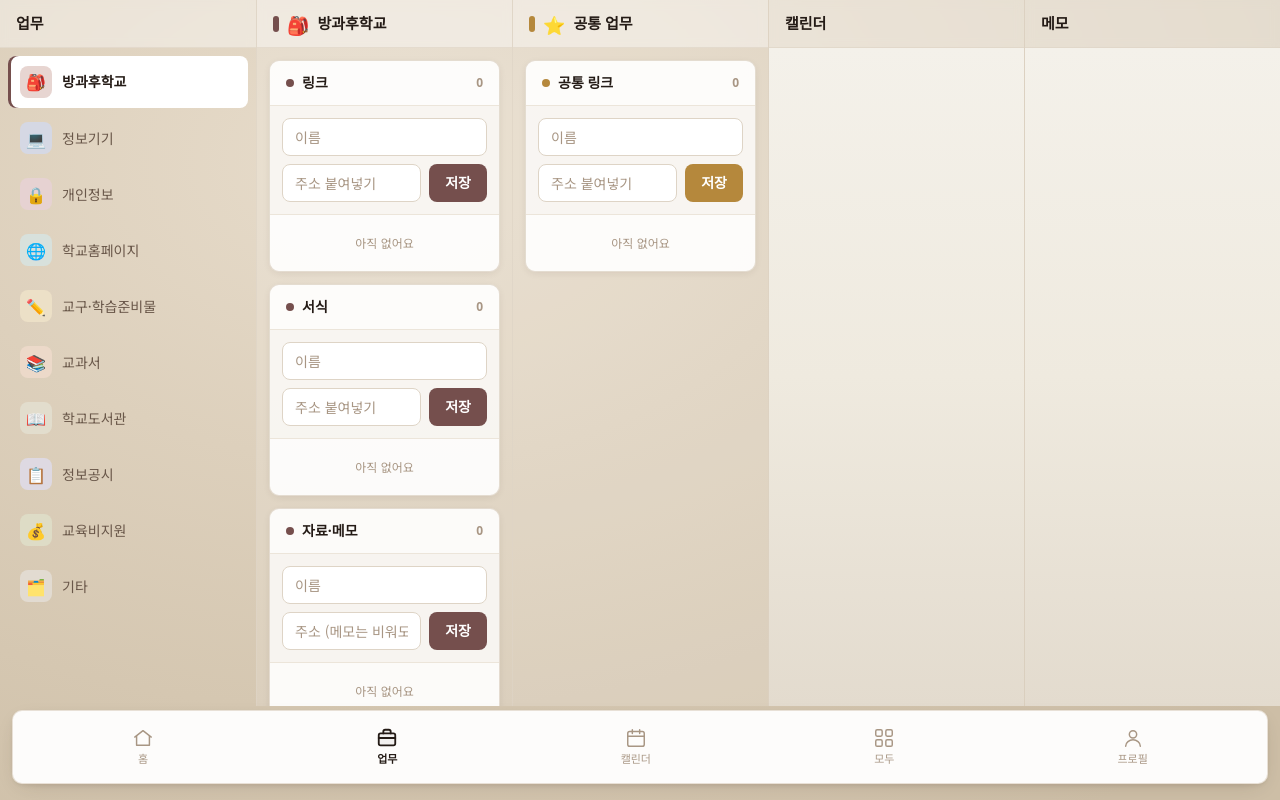
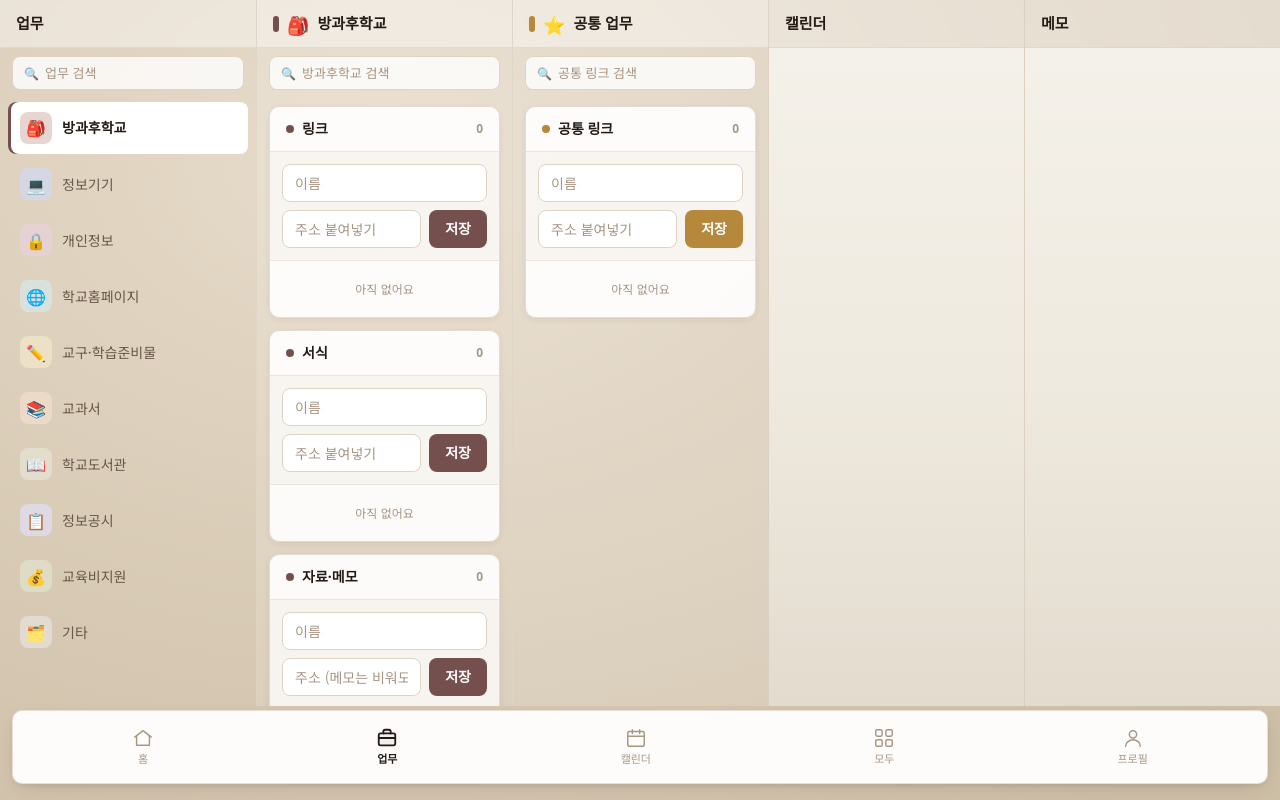
Before and after one commit to joohj0519-blip/spero-spera-memo, a React (Vite) app: page /dashboard in a window 1280 px wide. Built offline with nearby package versions, Linux system fonts and the light colour scheme; a web font is replaced by a local one.

Commit message:
feat: 대시보드 각 칸에 검색창 추가
- 업무목록/선택업무/공통링크 칸에 검색 필터 추가
- 링크 검색은 원래 인덱스 유지해 삭제 정확히 동작

Co-Authored-By: Claude Opus 4.8 <noreply@anthropic.com>

```diff
--- a/src/pages/Dashboard.tsx
+++ b/src/pages/Dashboard.tsx
@@ -17,6 +17,9 @@ const COMMON_ACCENT = '#b5883c'  // 허니 앰버(포인트)
 export default function Dashboard() {
   const [data, setData] = useState<DashData>({})
   const [sel, setSel] = useState(0)
+  const [areaQuery, setAreaQuery] = useState('')
+  const [detailQuery, setDetailQuery] = useState('')
+  const [commonQuery, setCommonQuery] = useState('')
 
   useEffect(() => {
     const reload = () => { void getDashboard().then(setData) }
@@ -54,8 +57,11 @@ export default function Dashboard() {
       {/* ① 업무 목록 */}
       <aside className="flex flex-col min-h-0 min-w-0">
         <PanelHead title="업무" />
+        <SearchBar value={areaQuery} onChange={setAreaQuery} placeholder="업무 검색" />
         <ul className="flex-1 overflow-y-auto p-2 space-y-1">
-          {AREAS.map((area, i) => {
+          {AREAS.map((area, i) => ({ area, i }))
+            .filter(({ area }) => !areaQuery || area.name.toLowerCase().includes(areaQuery.toLowerCase()))
+            .map(({ area, i }) => {
             const on = i === sel
             return (
               <li key={area.id}>
@@ -84,6 +90,7 @@ export default function Dashboard() {
       {/* ② 선택한 업무 상세 */}
       <section className="flex flex-col min-h-0 min-w-0 bg-white/15">
         <PanelHead title={a.name} emoji={a.emoji} accent={a.accent} />
+        <SearchBar value={detailQuery} onChange={setDetailQuery} placeholder={`${a.name} 검색`} />
         <div className="flex-1 overflow-y-auto p-3 space-y-3">
           {GROUP_LABELS.map((label, gi) => (
             <Section
@@ -92,6 +99,7 @@ export default function Dashboard() {
               gi={gi}
               accent={a.accent}
               links={groups[gi]}
+              query={detailQuery}
               onAdd={(name, url) => void addLink(a.id, gi, name, url)}
               onDel={(idx) => void delLink(a.id, gi, idx)}
             />
@@ -102,12 +110,14 @@ export default function Dashboard() {
       {/* ③ 공통 업무 링크 (한가운데) */}
       <section className="flex flex-col min-h-0 min-w-0 bg-white/15">
         <PanelHead title="공통 업무" emoji="⭐" accent={COMMON_ACCENT} />
+        <SearchBar value={commonQuery} onChange={setCommonQuery} placeholder="공통 링크 검색" />
         <div className="flex-1 overflow-y-auto p-3">
           <Section
             label="공통 링크"
             gi={0}
             accent={COMMON_ACCENT}
             links={areaData(COMMON_ID)[0]}
+            query={commonQuery}
             onAdd={(name, url) => void addLink(COMMON_ID, 0, name, url)}
             onDel={(idx) => void delLink(COMMON_ID, 0, idx)}
           />
@@ -148,11 +158,36 @@ function PanelHead({ title, emoji, accent }: { title: string; emoji?: string; ac
 }
 
 /* ── 한 그룹(링크 / 서식 / 자료·메모) ── */
+function SearchBar({
+  value,
+  onChange,
+  placeholder,
+}: {
+  value: string
+  onChange: (v: string) => void
+  placeholder: string
+}) {
+  return (
+    <div className="shrink-0 px-3 pt-2 pb-1">
+      <div className="relative">
+        <span className="absolute left-3 top-1/2 -translate-y-1/2 text-ink-400 text-xs">🔍</span>
+        <input
+          value={value}
+          onChange={(e) => onChange(e.target.value)}
+          placeholder={placeholder}
+          className="w-full rounded-lg border border-ink-200 bg-white/80 pl-8 pr-3 py-1.5 text-[13px] text-ink-900 outline-none focus:border-ink-400 transition-colors placeholder:text-ink-400"
+        />
+      </div>
+    </div>
+  )
+}
+
 function Section({
   label,
   gi,
   accent,
   links,
+  query = '',
   onAdd,
   onDel,
 }: {
@@ -160,6 +195,7 @@ function Section({
   gi: number
   accent: string
   links: DashLink[]
+  query?: string
   onAdd: (name: string, url: string) => void
   onDel: (idx: number) => void
 }) {
@@ -212,11 +248,20 @@ function Section({
         </div>
       </div>
 
-      {links.length === 0 ? (
-        <p className="text-center text-xs text-ink-400 py-5">아직 없어요</p>
-      ) : (
+      {(() => {
+        if (links.length === 0) {
+          return <p className="text-center text-xs text-ink-400 py-5">아직 없어요</p>
+        }
+        const q = query.trim().toLowerCase()
+        const shown = links
+          .map((l, idx) => ({ l, idx }))
+          .filter(({ l }) => !q || l.name.toLowerCase().includes(q))
+        if (shown.length === 0) {
+          return <p className="text-center text-xs text-ink-400 py-5">검색 결과가 없어요</p>
+        }
+        return (
           <ul>
-          {links.map((l, idx) => (
+            {shown.map(({ l, idx }) => (
               <li key={idx} className="flex items-center border-t border-ink-100 first:border-t-0">
                 <Row link={l} />
                 <button
@@ -229,7 +274,8 @@ function Section({
               </li>
             ))}
           </ul>
-      )}
+        )
+      })()}
     </section>
   )
 }
```
Lines whose indentation alone changed are shown as unchanged.
